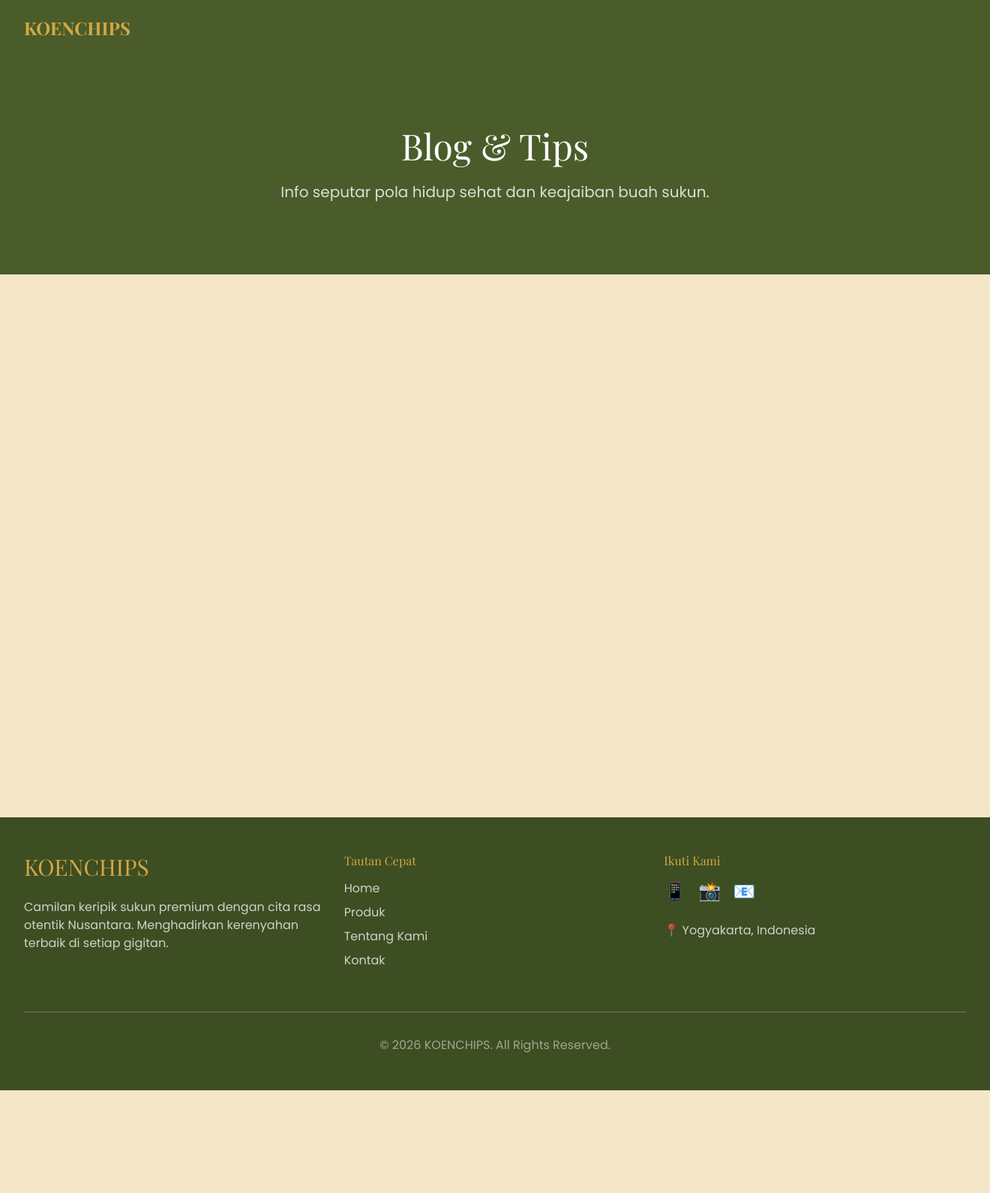
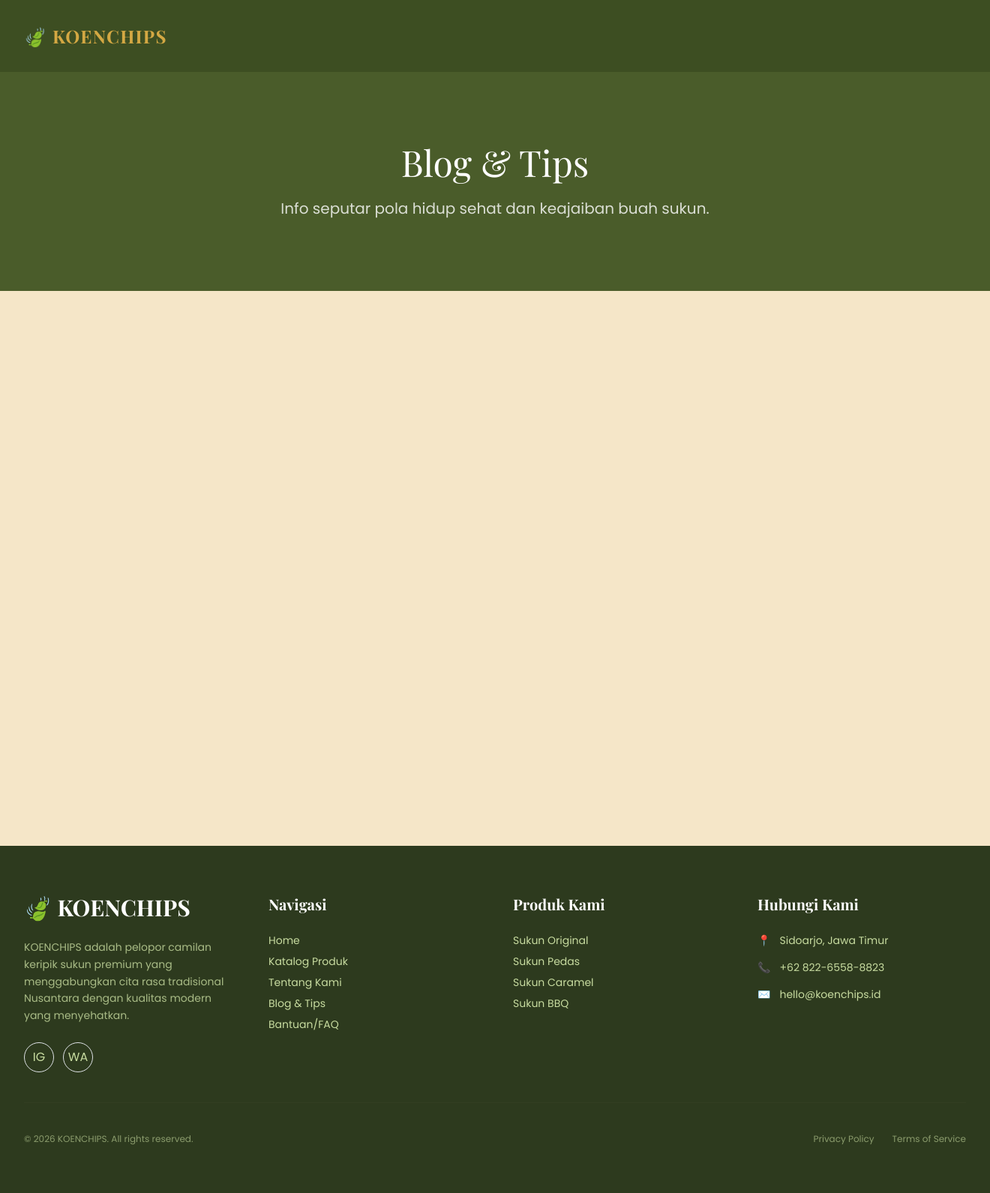
Before and after one commit to galiihajiip/ets-pemweb, a PHP site: page /blog.php in a window 1320 px wide. Shown: the whole page at 75% size. Before the commit the page ends 1454 px from the top, so only its background shows below. Run offline with PHP 8.4, Linux system fonts and the light colour scheme; some libraries are stand-ins or nearby versions.

Commit message:
Auto-sync: 2026-04-18 20:24:01

```diff
--- a/includes/footer.php
+++ b/includes/footer.php
@@ -1,31 +1,74 @@
-    <footer class="bg-darkGreen text-white py-12 mt-20">
+    <footer class="py-16 mt-24" style="background-color: #2d3a1e; color: #c8dca0;">
         <div class="container">
-            <div class="row">
-                <div class="col-md-4 mb-4">
-                    <h3 class="playfair text-gold text-3xl mb-4">KOENCHIPS</h3>
-                    <p class="opacity-75">Camilan keripik sukun premium dengan cita rasa otentik Nusantara. Menghadirkan kerenyahan terbaik di setiap gigitan.</p>
+            <div class="row g-5">
+                <!-- Col 1: Logo & Deskripsi -->
+                <div class="col-lg-3 col-md-6">
+                    <h3 class="playfair text-white text-3xl font-bold mb-4">🍃 KOENCHIPS</h3>
+                    <p class="opacity-80 text-sm leading-relaxed mb-6">
+                        KOENCHIPS adalah pelopor camilan keripik sukun premium yang menggabungkan cita rasa tradisional Nusantara dengan kualitas modern yang menyehatkan.
+                    </p>
+                    <div class="flex space-x-3">
+                        <a href="https://instagram.com/koenchips" class="w-10 h-10 rounded-full border border-lightLeaf/30 flex items-center justify-center hover:bg-gold hover:border-gold transition-all group">
+                            <span class="text-lightLeaf group-hover:text-deepGreen">IG</span>
+                        </a>
+                        <a href="https://wa.me/6282265588823" class="w-10 h-10 rounded-full border border-lightLeaf/30 flex items-center justify-center hover:bg-gold hover:border-gold transition-all group">
+                            <span class="text-lightLeaf group-hover:text-deepGreen">WA</span>
+                        </a>
+                    </div>
                 </div>
-                <div class="col-md-4 mb-4">
-                    <h5 class="playfair text-gold mb-3">Tautan Cepat</h5>
-                    <ul class="list-unstyled space-y-2">
-                        <li><a href="index.php" class="text-white opacity-75 hover:opacity-100 no-underline">Home</a></li>
-                        <li><a href="shop.php" class="text-white opacity-75 hover:opacity-100 no-underline">Produk</a></li>
-                        <li><a href="about.php" class="text-white opacity-75 hover:opacity-100 no-underline">Tentang Kami</a></li>
-                        <li><a href="contact.php" class="text-white opacity-75 hover:opacity-100 no-underline">Kontak</a></li>
+
+                <!-- Col 2: Menu Navigasi -->
+                <div class="col-lg-3 col-md-6">
+                    <h5 class="text-white playfair text-xl font-bold mb-4">Navigasi</h5>
+                    <ul class="list-unstyled space-y-2 text-sm">
+                        <li><a href="index.php" class="hover:text-gold no-underline transition-colors">Home</a></li>
+                        <li><a href="katalog.php" class="hover:text-gold no-underline transition-colors">Katalog Produk</a></li>
+                        <li><a href="tentang.php" class="hover:text-gold no-underline transition-colors">Tentang Kami</a></li>
+                        <li><a href="blog.php" class="hover:text-gold no-underline transition-colors">Blog & Tips</a></li>
+                        <li><a href="faq.php" class="hover:text-gold no-underline transition-colors">Bantuan/FAQ</a></li>
                     </ul>
                 </div>
-                <div class="col-md-4">
-                    <h5 class="playfair text-gold mb-3">Ikuti Kami</h5>
-                    <div class="flex space-x-4">
-                        <a href="#" class="text-white text-2xl hover:text-gold transition-colors">📱</a>
-                        <a href="#" class="text-white text-2xl hover:text-gold transition-colors">📸</a>
-                        <a href="#" class="text-white text-2xl hover:text-gold transition-colors">📧</a>
-                    </div>
-                    <p class="mt-4 opacity-75">📍 Yogyakarta, Indonesia</p>
+
+                <!-- Col 3: Produk -->
+                <div class="col-lg-3 col-md-6">
+                    <h5 class="text-white playfair text-xl font-bold mb-4">Produk Kami</h5>
+                    <ul class="list-unstyled space-y-2 text-sm">
+                        <li><a href="produk-detail.php?id=1" class="hover:text-gold no-underline transition-colors">Sukun Original</a></li>
+                        <li><a href="produk-detail.php?id=2" class="hover:text-gold no-underline transition-colors">Sukun Pedas</a></li>
+                        <li><a href="produk-detail.php?id=3" class="hover:text-gold no-underline transition-colors">Sukun Caramel</a></li>
+                        <li><a href="produk-detail.php?id=4" class="hover:text-gold no-underline transition-colors">Sukun BBQ</a></li>
+                    </ul>
+                </div>
+
+                <!-- Col 4: Kontak -->
+                <div class="col-lg-3 col-md-6">
+                    <h5 class="text-white playfair text-xl font-bold mb-4">Hubungi Kami</h5>
+                    <ul class="list-unstyled space-y-4 text-sm">
+                        <li class="flex items-start space-x-3">
+                            <span class="text-gold">📍</span>
+                            <span>Sidoarjo, Jawa Timur</span>
+                        </li>
+                        <li class="flex items-center space-x-3">
+                            <span class="text-gold">📞</span>
+                            <a href="tel:+6282265588823" class="hover:text-gold no-underline">+62 822-6558-8823</a>
+                        </li>
+                        <li class="flex items-center space-x-3">
+                            <span class="text-gold">✉️</span>
+                            <a href="mailto:hello@koenchips.id" class="hover:text-gold no-underline">hello@koenchips.id</a>
+                        </li>
+                    </ul>
                 </div>
             </div>
-            <hr class="my-8 opacity-25">
-            <p class="text-center opacity-50 mb-0">&copy; <?php echo date('Y'); ?> KOENCHIPS. All Rights Reserved.</p>
+
+            <hr class="my-10 border-lightLeaf/10">
+
+            <div class="flex flex-col md:flex-row justify-between items-center space-y-4 md:space-y-0 text-xs opacity-60">
+                <p class="mb-0">© 2026 KOENCHIPS. All rights reserved.</p>
+                <div class="flex space-x-6">
+                    <a href="#" class="hover:text-gold no-underline">Privacy Policy</a>
+                    <a href="#" class="hover:text-gold no-underline">Terms of Service</a>
+                </div>
+            </div>
         </div>
     </footer>
 
--- a/includes/header.php
+++ b/includes/header.php
@@ -1,4 +1,7 @@
-<?php include_once 'config.php'; ?>
+<?php
+include_once 'config.php';
+$current_page = basename($_SERVER['PHP_SELF']);
+?>
 <!DOCTYPE html>
 <html lang="id">
 <head>
@@ -6,9 +9,13 @@
     <meta name="viewport" content="width=device-width, initial-scale=1.0">
     <title><?php echo $site_name; ?> - <?php echo $tagline; ?></title>
 
+    <!-- Bootstrap 5 -->
     <link href="https://cdn.jsdelivr.net/npm/bootstrap@5.3.0/dist/css/bootstrap.min.css" rel="stylesheet">
+    <!-- Tailwind CSS CDN -->
     <script src="https://cdn.tailwindcss.com"></script>
+    <!-- Google Fonts -->
     <link href="https://fonts.googleapis.com/css2?family=Playfair+Display:wght@400;700&family=Poppins:wght@300;400;600&display=swap" rel="stylesheet">
+    <!-- Custom CSS -->
     <link rel="stylesheet" href="assets/css/style.css">
 
     <script>
@@ -18,42 +25,81 @@
                     colors: {
                         army: '#4a5c2a',
                         darkGreen: '#3d4e22',
+                        deepGreen: '#2d3a1e',
                         gold: '#d4a843',
                         cream: '#f5e6c8',
+                        lightLeaf: '#c8dca0',
                     }
                 }
             }
         }
     </script>
+    <style>
+        .nav-link.active {
+            color: #d4a843 !important;
+            font-weight: 600;
+        }
+        .badge-new {
+            background-color: #d4a843;
+            color: #2d3a1e;
+            font-size: 0.6rem;
+            padding: 2px 5px;
+            border-radius: 4px;
+            vertical-align: super;
+            margin-left: 2px;
+            font-weight: 800;
+        }
+    </style>
 </head>
 <body class="bg-cream">
-    <nav class="navbar navbar-expand-xl navbar-dark bg-army sticky-top py-3">
+    <!-- Navbar BLOK 2.0 -->
+    <nav class="navbar navbar-expand-xl navbar-dark sticky-top py-3" style="background-color: #3d4e22;">
         <div class="container">
-            <a class="navbar-brand text-2xl" href="index.php">KOENCHIPS</a>
-            <button class="navbar-toggler border-0" type="button" data-bs-toggle="collapse" data-bs-target="#navbarNav">
+            <a class="navbar-brand flex items-center space-x-2" href="index.php">
+                <span class="text-2xl font-bold playfair tracking-wider">🍃 KOENCHIPS</span>
+            </a>
+
+            <button class="navbar-toggler border-0 shadow-none" type="button" data-bs-toggle="collapse" data-bs-target="#navbarNav">
                 <span class="navbar-toggler-icon"></span>
             </button>
+
             <div class="collapse navbar-collapse" id="navbarNav">
-                <ul class="navbar-nav ms-auto lg:space-x-4">
-                    <li class="nav-item"><a class="nav-link text-white hover:text-gold" href="index.php">Home</a></li>
-                    <li class="nav-item"><a class="nav-link text-white hover:text-gold" href="katalog.php">Katalog</a></li>
-                    <li class="nav-item"><a class="nav-link text-white hover:text-gold" href="proses.php">Proses</a></li>
-                    <li class="nav-item"><a class="nav-link text-white hover:text-gold" href="reseller.php">Reseller</a></li>
-                    <li class="nav-item"><a class="nav-link text-white hover:text-gold" href="blog.php">Blog</a></li>
-
-                    <li class="nav-item dropdown">
-                        <a class="nav-link dropdown-toggle text-white" href="#" role="button" data-bs-toggle="dropdown">Lainnya</a>
-                        <ul class="dropdown-menu border-0 shadow-lg rounded-xl mt-3">
-                            <li><a class="dropdown-item" href="tentang.php">Tentang</a></li>
-                            <li><a class="dropdown-item" href="team.php">Tim</a></li>
-                            <li><a class="dropdown-item" href="faq.php">FAQ</a></li>
-                            <li><a class="dropdown-item" href="testimoni.php">Testimoni</a></li>
-                            <li><a class="dropdown-item" href="kontak.php">Kontak</a></li>
-                        </ul>
+                <ul class="navbar-nav ms-auto items-center lg:space-x-1">
+                    <li class="nav-item">
+                        <a class="nav-link text-white/90 hover:text-gold transition-all px-3 <?php echo ($current_page == 'index.php') ? 'active' : ''; ?>" href="index.php">Home</a>
+                    </li>
+                    <li class="nav-item">
+                        <a class="nav-link text-white/90 hover:text-gold transition-all px-3 <?php echo ($current_page == 'katalog.php') ? 'active' : ''; ?>" href="katalog.php">Katalog</a>
+                    </li>
+                    <li class="nav-item">
+                        <a class="nav-link text-white/90 hover:text-gold transition-all px-3 <?php echo ($current_page == 'tentang.php') ? 'active' : ''; ?>" href="tentang.php">Tentang</a>
+                    </li>
+                    <li class="nav-item">
+                        <a class="nav-link text-white/90 hover:text-gold transition-all px-3 <?php echo ($current_page == 'team.php') ? 'active' : ''; ?>" href="team.php">Team</a>
+                    </li>
+                    <li class="nav-item">
+                        <a class="nav-link text-white/90 hover:text-gold transition-all px-3 <?php echo ($current_page == 'blog.php') ? 'active' : ''; ?>" href="blog.php">Blog <span class="badge-new">NEW</span></a>
+                    </li>
+                    <li class="nav-item">
+                        <a class="nav-link text-white/90 hover:text-gold transition-all px-3 <?php echo ($current_page == 'proses.php') ? 'active' : ''; ?>" href="proses.php">Proses</a>
+                    </li>
+                    <li class="nav-item">
+                        <a class="nav-link text-white/90 hover:text-gold transition-all px-3 <?php echo ($current_page == 'reseller.php') ? 'active' : ''; ?>" href="reseller.php">Reseller</a>
+                    </li>
+                    <li class="nav-item">
+                        <a class="nav-link text-white/90 hover:text-gold transition-all px-3 <?php echo ($current_page == 'faq.php') ? 'active' : ''; ?>" href="faq.php">FAQ</a>
+                    </li>
+                    <li class="nav-item">
+                        <a class="nav-link text-white/90 hover:text-gold transition-all px-3 <?php echo ($current_page == 'order.php') ? 'active' : ''; ?>" href="order.php">Order</a>
+                    </li>
+                    <li class="nav-item">
+                        <a class="nav-link text-white/90 hover:text-gold transition-all px-3 <?php echo ($current_page == 'kontak.php') ? 'active' : ''; ?>" href="kontak.php">Kontak</a>
                     </li>
                 </ul>
                 <div class="ms-xl-4 mt-3 mt-xl-0">
-                    <a href="order.php" class="bg-gold text-darkGreen px-6 py-2 rounded-full font-bold hover:bg-white transition-all no-underline inline-block">Order Online</a>
+                    <a href="order.php" class="bg-gold text-deepGreen px-6 py-2.5 rounded-full font-bold hover:bg-white hover:scale-105 transition-all no-underline inline-block uppercase text-xs tracking-widest shadow-lg">
+                        Order Sekarang
+                    </a>
                 </div>
             </div>
         </div>
```
